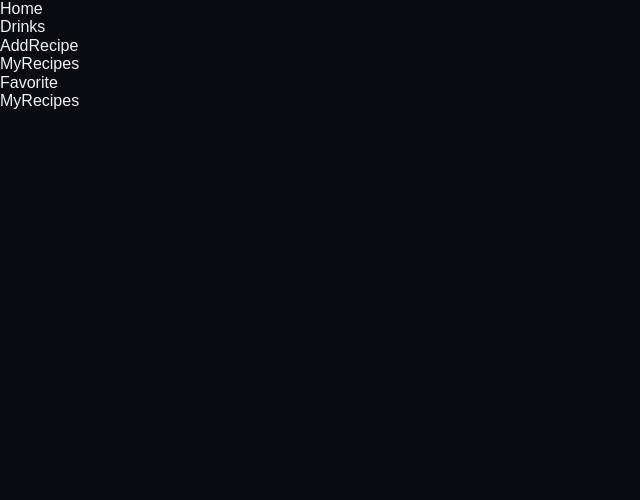
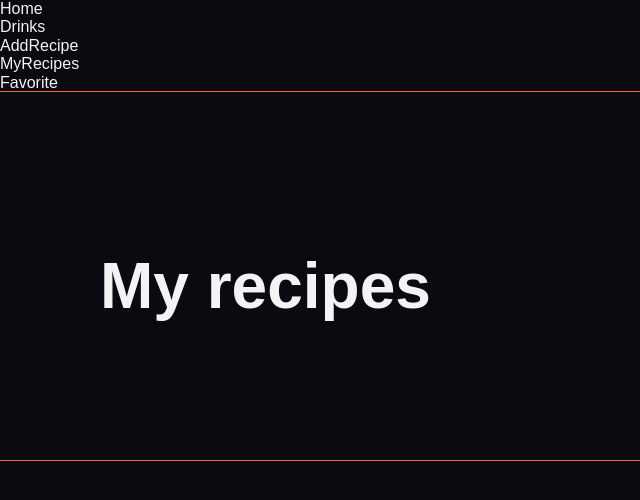
Before and after one commit to DisRachik/frontend-create-cocktail, a React (Create React App) app: page /frontend-create-cocktail/my in a window 1280 px wide. Shown: the top 500 px of the page, without its empty margins (0-640 px from the left). Built offline with nearby package versions, Linux system fonts and the light colour scheme.

Commit message:
feat: add container for section

```diff
--- a/src/components/index.js
+++ b/src/components/index.js
@@ -1,3 +1,4 @@
 export * from 'components/App';
 export * from 'components/Layout';
 export * from 'components/shared/Section/Section';
+export * from 'components/shared/Container/Container';
--- /dev/null
+++ b/src/components/shared/Container/Container.jsx
@@ -0,0 +1,13 @@
+import PropTypes from 'prop-types';
+import { ContainerWrap } from './Container.styled';
+
+export const Container = ({ children }) => (
+  <ContainerWrap>{children}</ContainerWrap>
+);
+
+Container.propTypes = {
+  children: PropTypes.oneOfType([
+    PropTypes.arrayOf(PropTypes.element),
+    PropTypes.element,
+  ]),
+};
--- /dev/null
+++ b/src/components/shared/Container/Container.styled.jsx
@@ -0,0 +1,9 @@
+import styled from '@emotion/styled';
+
+export const ContainerWrap = styled.section`
+  outline: 1px solid tomato;
+
+  max-width: 1440px;
+  margin: 0 auto;
+  padding: 0 100px;
+`;
--- a/src/components/shared/Section/Section.styled.jsx
+++ b/src/components/shared/Section/Section.styled.jsx
@@ -1,10 +1,24 @@
 import styled from '@emotion/styled';
+import { theme } from 'styles';
 
 export const SectionWrap = styled.section`
+  outline: 1px solid tomato;
+
+  max-width: 1440px;
   margin: 0 auto;
   padding: 160px 100px 140px 100px;
 `;
 
-export const SectionSubtitle = styled.p``;
+export const SectionSubtitle = styled.p`
+  margin-top: -28px;
+  margin-bottom: 8px;
+  opacity: 0.5;
+  line-height: 1.25;
+`;
 
-export const SectionTitle = styled.h2``;
+export const SectionTitle = styled.h2`
+  max-width: 715px;
+  font-size: ${theme.fontSizes.sectionTitle};
+  font-weight: 600;
+  line-height: 1.0625;
+`;
--- a/src/pages/AddRecipe.jsx
+++ b/src/pages/AddRecipe.jsx
@@ -1,5 +1,13 @@
+import { Section } from 'components';
+
 const AddRecipe = () => {
-  return <div>AddRecipe</div>;
+  return (
+    <>
+      <Section title="Add recipe">
+        {/* Тут вставляємо свої компоненти */}
+      </Section>
+    </>
+  );
 };
 
 export default AddRecipe;
--- a/src/pages/Drinks.jsx
+++ b/src/pages/Drinks.jsx
@@ -1,5 +1,11 @@
+import { Section } from 'components';
+
 const Drinks = () => {
-  return <div>Drinks</div>;
+  return (
+    <>
+      <Section title="Drinks">{/* Тут вставляємо свої компоненти */}</Section>
+    </>
+  );
 };
 
 export default Drinks;
--- a/src/pages/Favorite.jsx
+++ b/src/pages/Favorite.jsx
@@ -1,5 +1,13 @@
+import { Section } from 'components';
+
 const Favorite = () => {
-  return <div>Favorite</div>;
+  return (
+    <>
+      <Section title="Favorites">
+        {/* Тут вставляємо свої компоненти */}
+      </Section>
+    </>
+  );
 };
 
 export default Favorite;
--- a/src/pages/Main.jsx
+++ b/src/pages/Main.jsx
@@ -1,5 +1,13 @@
+import { Section } from 'components';
+
 const Main = () => {
-  return <div>Main</div>;
+  return (
+    <>
+      <Section title="Craft Your Perfect Drink with Drink Master">
+        {/* Тут вставляємо свої компоненти */}
+      </Section>
+    </>
+  );
 };
 
 export default Main;
--- a/src/pages/MyRecipes.jsx
+++ b/src/pages/MyRecipes.jsx
@@ -1,5 +1,13 @@
+import { Section } from 'components';
+
 const MyRecipes = () => {
-  return <div>MyRecipes</div>;
+  return (
+    <>
+      <Section title="My recipes">
+        {/* Тут вставляємо свої компоненти */}
+      </Section>
+    </>
+  );
 };
 
 export default MyRecipes;
--- a/src/pages/Recipe.jsx
+++ b/src/pages/Recipe.jsx
@@ -1,5 +1,13 @@
+import { Section } from 'components';
+
 const Recipe = () => {
-  return <div>Recipe</div>;
+  return (
+    // В проп pretitle потрібно передати назву БОКАЛУ для коктейлю отриману з бази по Id
+    // В проп title потрібно передати назву коктейлю отриману з бази по Id
+    <Section pretitle={'Highball glass'} title={'Pornstar Martini'}>
+      {/* Тут вставляємо свої компоненти */}
+    </Section>
+  );
 };
 
 export default Recipe;
--- a/src/styles/GlobalStyles.jsx
+++ b/src/styles/GlobalStyles.jsx
@@ -48,6 +48,7 @@ export const GlobalStyles = css`
     margin: 0;
     font-family: 'Manrope', sans-serif;
     font-weight: 400;
+    font-size: ${theme.fontSizes.medium};
     font-style: normal;
     color: ${theme.colors.lightGray};
     background-color: ${theme.colors.black};
```
